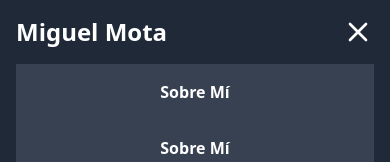
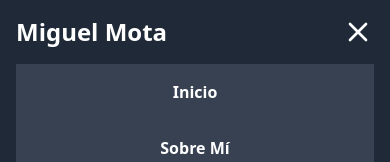
Before and after one commit to mmotal79/mi-cv-frontend, a React (Create React App) app: page / in a window 390 px wide. Both pictures are taken after a click on the button 358 px from the left and 32 px from the top of the page. Shown: the top 162 px of the page. Built offline with nearby package versions, Linux system fonts and the light colour scheme.

Commit message:
Update Header.js correccion duplicidad

```diff
--- a/src/components/Header.js
+++ b/src/components/Header.js
@@ -76,7 +76,7 @@ function Header() {
           <ul className="flex flex-col items-center space-y-4">
 		    <li>
               <a href="#hero" onClick={(e) => handleNavLinkClick(e, 'hero')} className="block py-2 hover:text-blue-400 transition duration-300 font-semibold">
-                Sobre Mí
+                Inicio
               </a>
             </li>
             <li>
```
